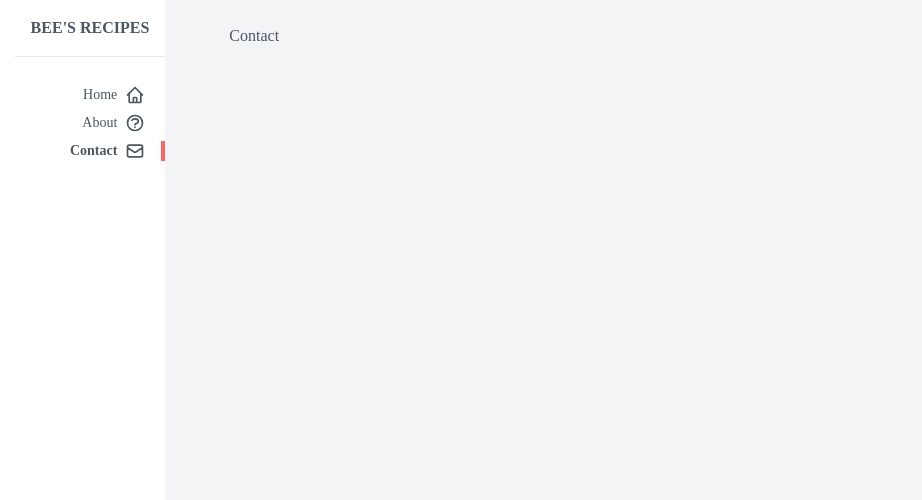
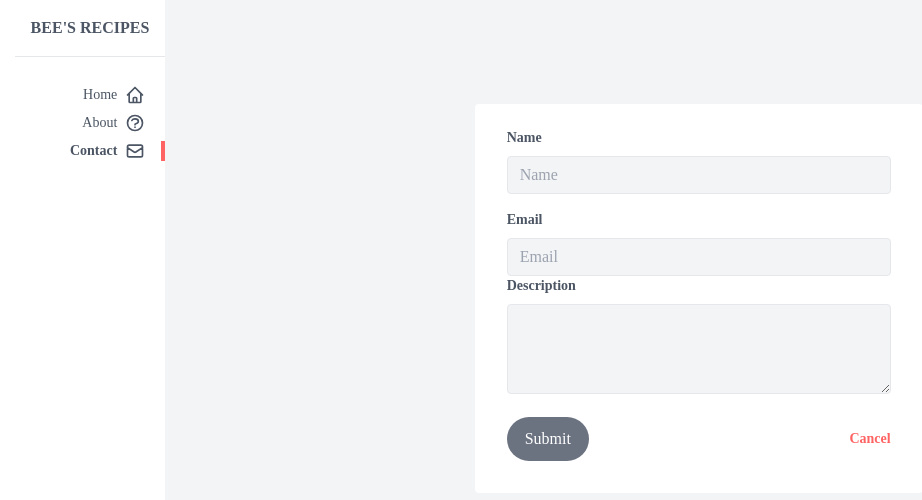
Before and after one commit to catzzz/recipes-front-end, a Next.js app: page /contact in a window 1280 px wide. Shown: the top 500 px of the page, without its empty margins (48-970 px from the left). Built offline with nearby package versions, Linux system fonts and the light colour scheme.

Commit message:
add contact form

```diff
--- a/components/Footer.js
+++ b/components/Footer.js
@@ -1,7 +1,7 @@
 const Footer = () => {
     return (
-        <div className="grid grid-cols-3">
-
+        <div className="flex h-10 bg-gray-500 text-gray-100 justify-center w-full ">
+            <h3>&copy; JIMMYLEU 2021</h3>
         </div>
     )
 }
--- a/components/Topbar.js
+++ b/components/Topbar.js
@@ -3,7 +3,7 @@ import Link from "next/link";
 
 const Topbar = () => {
   return (
-    <div className="flex justify-center md:justify-between pb-2 w-full">
+    <div className="flex justify-center md:justify-between pb-2 w-full mb-4">
       <Search />
       <Link href="#">
         <a className="btn text-primary border-primary md:border-2 hover:bg-primary hover:text-gray-100 transition ease-out duration-500">
--- a/pages/contact.js
+++ b/pages/contact.js
@@ -1,14 +1,77 @@
-import Layout from '@/components/Layout'
-import React from 'react'
+import Layout from "@/components/Layout";
+import React from "react";
+import Link from "next/link";
+import Footer from "@/components/Footer";
+const ContactPage = () => {
+  return (
+    <Layout>
 
-const ContactPage = () => {
-    return (
-        <Layout>
-            <div className="h-screen">
-                <h1>Contact</h1>
+        <div className="w-full max-w-md h-screen mx-auto">
+          <form action="" className="bg-white rounded px-8 pt-6 pb-8 mb-4 mt-20 ">
+            {/* Name */}
+            <div className="mb-4">
+              <label
+                htmlFor="name"
+                className="block text-gray-600 text-sm font-semibold mb-2"
+              >
+                Name
+              </label>
+              <input
+                type="text"
+                placeholder="Name"
+                className="bg-gray-100 appearance-none border rounded w-full py-2 px-3 text-gray-700 leading-tight focus:outline-none focus:shadow-outline"
+                name="name"
+                id="name"
+              />
             </div>
-        </Layout>
-    )
-}
 
-export default ContactPage
+            <div>
+              <label
+                htmlFor="email"
+                className="block text-gray-600 text-sm font-semibold mb-2"
+              >
+                Email
+              </label>
+              <input
+                type="email"
+                placeholder="Email"
+                className="bg-gray-100 appearance-none border rounded w-full py-2 px-3 text-gray-700 leading-tight focus:outline-none focus:shadow-outline"
+                name="email"
+                id="email"
+              />
+            </div>
+            <div>
+              <label
+                htmlFor="description"
+                className="block text-gray-600 text-sm font-semibold mb-2"
+              >
+                Description
+              </label>
+              <textarea
+                rows="4"
+                cols="50"
+                className="bg-gray-100 p-1 appearance-none border rounded w-full text-gray-700 leading-tight focus:outline-none focus:shadow-outline"
+                id="description"
+                type="text"
+              ></textarea>
+            </div>
+            <div className="flex items-center justify-between mt-4">
+              <button className="bg-gray-500 text-white fonte-bold py-2 px-4 focus:outline-none focus:shadow-outline rounded-full hover:bg-gray-100 hover:text-gray-500 hover:border-gray-500  border-transparent border-2 hover:shadow-sm">
+                Submit
+              </button>
+
+              <Link href="/">
+                <a className="inline-block align-baseline font-bold text-sm text-primary hover:text-red-600">
+                  Cancel
+                </a>
+              </Link>
+            </div>
+          </form>
+        </div>
+
+
+    </Layout>
+  );
+};
+
+export default ContactPage;
```
Also changed, not shown: components/Layout.js (line endings or trailing spaces).
